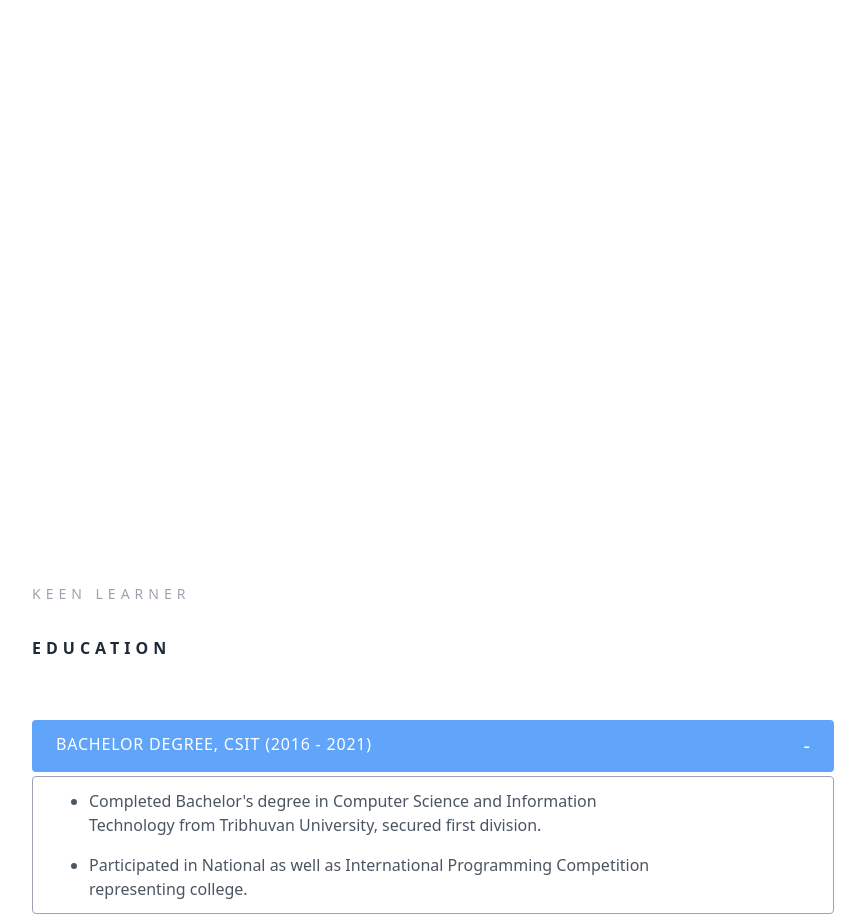
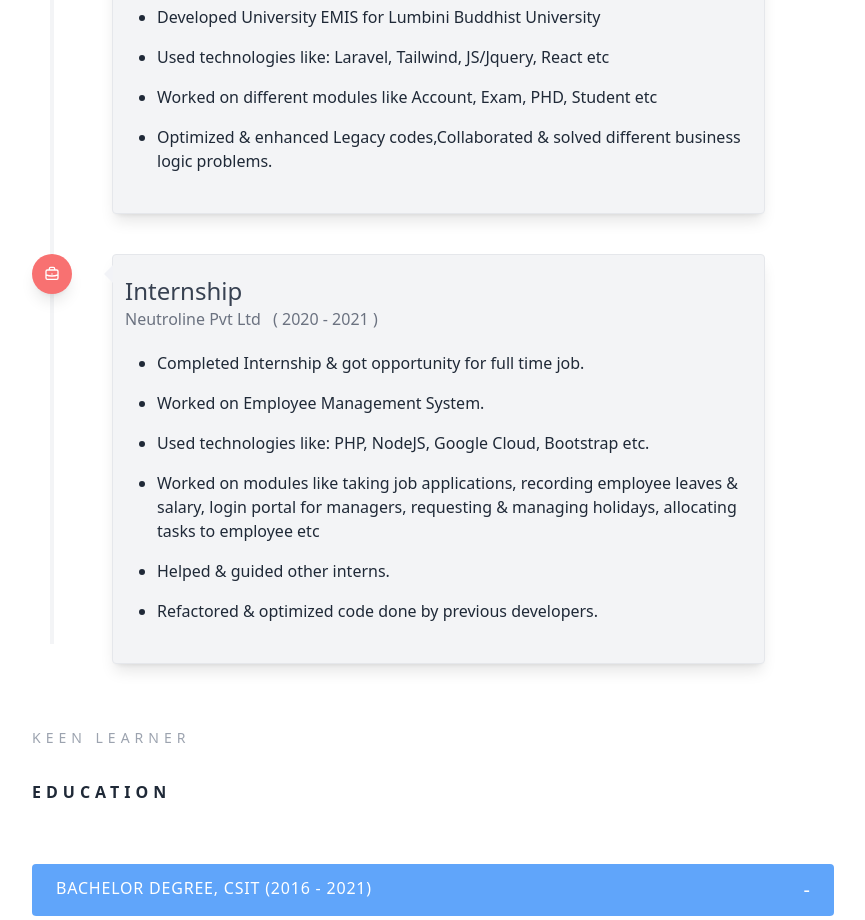
Before and after one commit to San0330/portfolio-v3, a Next.js app: page / in a window 1280 px wide. Shown: the part 1880-2800 px from the top of the page, without its empty margins (351-1216 px from the left). Built offline with nearby package versions, Linux system fonts and the light colour scheme.

Commit message:
experience section updated

```diff
--- a/components/Sections/About.tsx
+++ b/components/Sections/About.tsx
@@ -25,7 +25,7 @@ const About = () => {
 
 const ResumeDownloadButton = () =>
     <button
-        className='bg-white shadow-xl mt-5 text-gray-600 border inline-flex justify-center gap-2 w-36 text-center rounded-lg px-5 py-3 cursor-pointer uppercase tracking-widest'
+        className='bg-white shadow-xl mt-5 text-gray-600 border border-gray-300 inline-flex justify-center gap-2 w-36 text-center rounded-lg px-5 py-3 cursor-pointer uppercase tracking-widest'
         onClick={() => window.open('/files/Santosh_Neupane_Resume.pdf', '_blank')}>
 
         <div className="animate-custom-bounce">
--- a/components/Sections/Education.tsx
+++ b/components/Sections/Education.tsx
@@ -4,6 +4,17 @@ import Accordion from "./UIs/Accordion";
 import { Heading1, Heading2 } from "./UIs/Headings";
 
 const Education = () => {
+
+    return (
+        <Section name='education'>
+            <Heading1 title="Keen Learner" />
+            <Heading2 title='Education' />
+            <EducationAccordion />
+        </Section>
+    )
+}
+
+const EducationAccordion = () => {
 
     const degrees = [
         'Bachelor Degree, CSIT (2016 - 2021)',
@@ -13,24 +24,20 @@ const Education = () => {
     const [activeAccordion, setActiveAccordion] = useState(degrees[0])
 
     return (
-        <Section name='education'>
-            <Heading1 title="Keen Learner" />
-            <Heading2 title='Education' />
-
         <div className='flex flex-col mt-4 w-full'>
             <Accordion
                 name={degrees[0]}
                 activeAccordion={activeAccordion}
                 setActive={setActiveAccordion} >
 
-                    <ol className="list-disc max-w-prose ml-8 space-y-4">
+                <ul className="list-disc max-w-prose ml-8 space-y-4">
                     <li>
                         Completed Bachelor's degree in Computer Science and Information Technology from Tribhuvan University, secured first division.
                     </li>
                     <li>
                         Participated in National as well as International Programming Competition representing college.
                     </li>
-                    </ol>
+                </ul>
 
             </Accordion>
 
@@ -39,20 +46,17 @@ const Education = () => {
                 activeAccordion={activeAccordion}
                 setActive={setActiveAccordion} >
 
-                    <ol className="list-disc max-w-prose ml-8 space-y-4">
+                <ul className="list-disc max-w-prose ml-8 space-y-4">
                     <li>
                         Completed college, +2 Science with major in Maths.
                     </li>
                     <li>
                         Secured first division in HSEB Exam.
                     </li>
-                    </ol>
+                </ul>
 
             </Accordion>
-
         </div>
-
-        </Section>
     )
 }
 
--- a/components/Sections/Experience.tsx
+++ b/components/Sections/Experience.tsx
@@ -1,5 +1,6 @@
 import Section from "./Section";
 import { Heading1, Heading2 } from "./UIs/Headings";
+import Timeline from "./UIs/Timeline";
 
 const Experiences = () => {
 
@@ -7,7 +8,37 @@ const Experiences = () => {
         <Section name='experiences'>
             <Heading1 title="Years of Experience" />
             <Heading2 title='Work Experiences' />
-        </Section>
+            <ExperienceTimelines />
+        </Section >
+    )
+}
+
+const ExperienceTimelines = () => {
+    return (
+        <div className="relative flex flex-col gap-y-10 mt-12">
+            <div className='absolute w-1 bg-gray-100 top-5 bottom-5 ml-[18px] z-10'>
+            </div>
+
+            <Timeline title="Software Developer" subTitle="Momayo Technology" color="bg-blue-400" dateRange="2021 - present" >
+                <ul className="list-disc max-w-prose ml-8 space-y-4">
+                    <li>Developed University EMIS for Lumbini Buddhist University</li>
+                    <li>Used technologies like: Laravel, Tailwind, JS/Jquery, React etc</li>
+                    <li>Worked on different modules like Account, Exam, PHD, Student etc</li>
+                    <li>Optimized &amp; enhanced Legacy codes,Collaborated &amp; solved different business logic problems. </li>
+                </ul>
+            </Timeline>
+
+            <Timeline title="Internship" subTitle="Neutroline Pvt Ltd" color="bg-red-400" dateRange="2020 - 2021" >
+                <ul className="list-disc max-w-prose ml-8 space-y-4">
+                    <li>Completed Internship &amp; got opportunity for full time job.</li>
+                    <li>Worked on Employee Management System.</li>
+                    <li>Used technologies like: PHP, NodeJS, Google Cloud, Bootstrap etc.</li>
+                    <li>Worked on modules like taking job applications, recording employee leaves &amp; salary, login portal for managers, requesting &amp; managing holidays, allocating tasks to employee etc</li>
+                    <li>Helped &amp; guided other interns.</li>
+                    <li>Refactored &amp; optimized code done by previous developers.</li>
+                </ul>
+            </Timeline>
+        </div>
     )
 }
 
--- /dev/null
+++ b/components/Sections/UIs/Timeline.module.css
@@ -0,0 +1,13 @@
+.Detail::after {
+    content: '';
+    display: block;
+    position: absolute;
+    width: 0;
+    height: 0;
+    border-style: solid;
+    border-width: 9px 9px 9px 0;
+    border-color: transparent #f2f3f7 transparent transparent;
+    left: 0;
+    top: 10px;
+    margin-left: -9px;
+}
--- /dev/null
+++ b/components/Sections/UIs/Timeline.tsx
@@ -0,0 +1,35 @@
+import { ReactNode } from 'react'
+import { HiOutlineBriefcase } from 'react-icons/hi'
+import Style from './Timeline.module.css'
+
+type TimelineProps = {
+    title: string,
+    subTitle: string,
+    color: string,
+    dateRange: string,
+    children: ReactNode
+}
+
+const Timeline = ({ title, subTitle, color, dateRange, children }: TimelineProps) => {
+    return (
+        <div className="flex flex-row gap-x-10 min-w-11/12">
+            <div className={`${color} text-white h-10 w-10 shadow-lg rounded-full flex justify-center items-center z-20 leading-10`}>
+                <HiOutlineBriefcase />
+            </div>
+            <div className={`relative flex flex-col gap-y-5 bg-gray-100 border shadow-lg text-gray-800 px-3 py-5 pb-10 rounded ${Style.Detail}`}>
+                <div>
+                    <h1 className='text-2xl text-gray-700 capitalize'>
+                        {title}
+                    </h1>
+                    <p className='text-gray-500'>{subTitle}<span className='ml-2'> ( {dateRange} )</span></p>
+                </div>
+
+                {children}
+
+            </div>
+
+        </div>
+    )
+}
+
+export default Timeline
--- a/components/Sidebar/Nav/index.tsx
+++ b/components/Sidebar/Nav/index.tsx
@@ -4,15 +4,13 @@ import NavItem from "./NavItem";
 const Nav = () => {
     return (
         <nav role="navigation">
-            <div>
-                <ul className="flex flex-col items-center mt-2 gap-y-5 text-xs uppercase tracking-widest font-light">
+            <ul className="select-none flex flex-col items-center mt-2 gap-y-5 text-xs uppercase tracking-widest font-light">
                 {
                     navItemsTitles.map(title =>
                         <NavItem key={title} link={title} title={title} />
                     )
                 }
             </ul>
-            </div>
         </nav>
     )
 }
```
Lines whose indentation alone changed are shown as unchanged.
